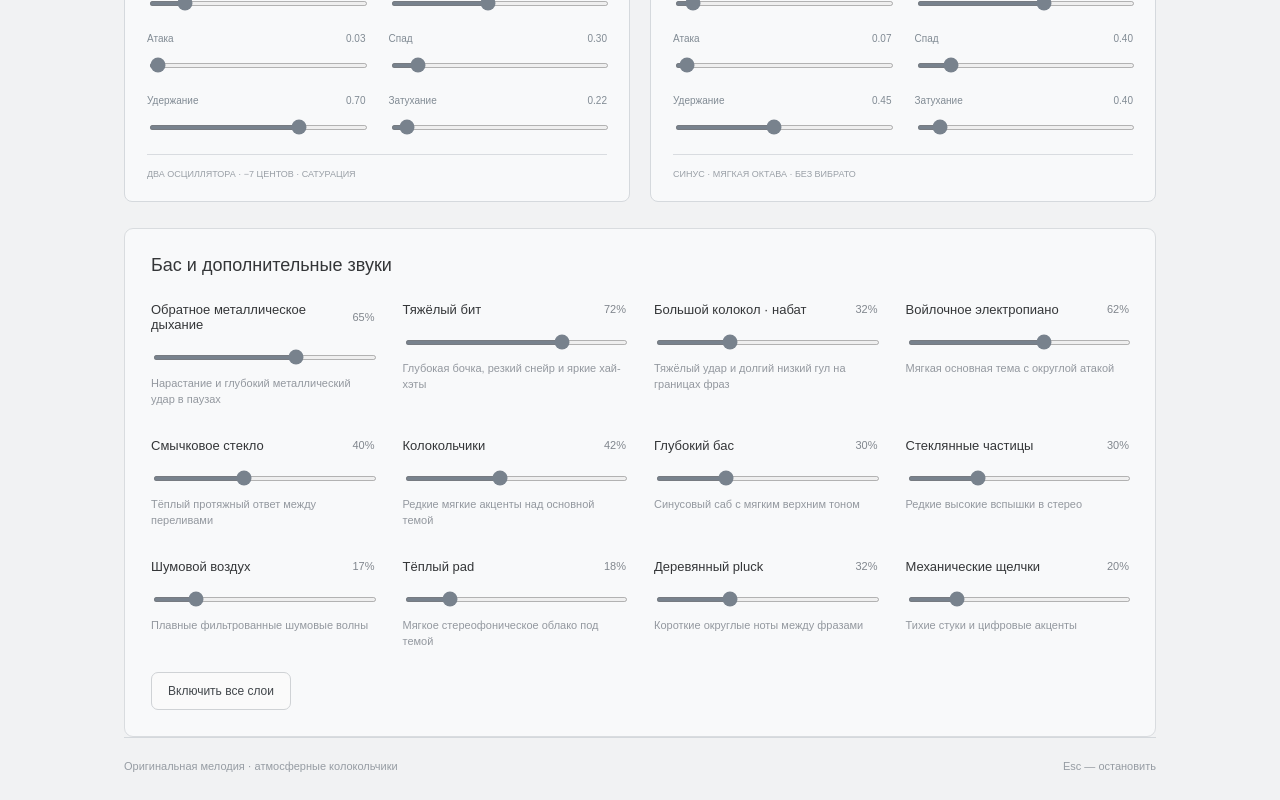
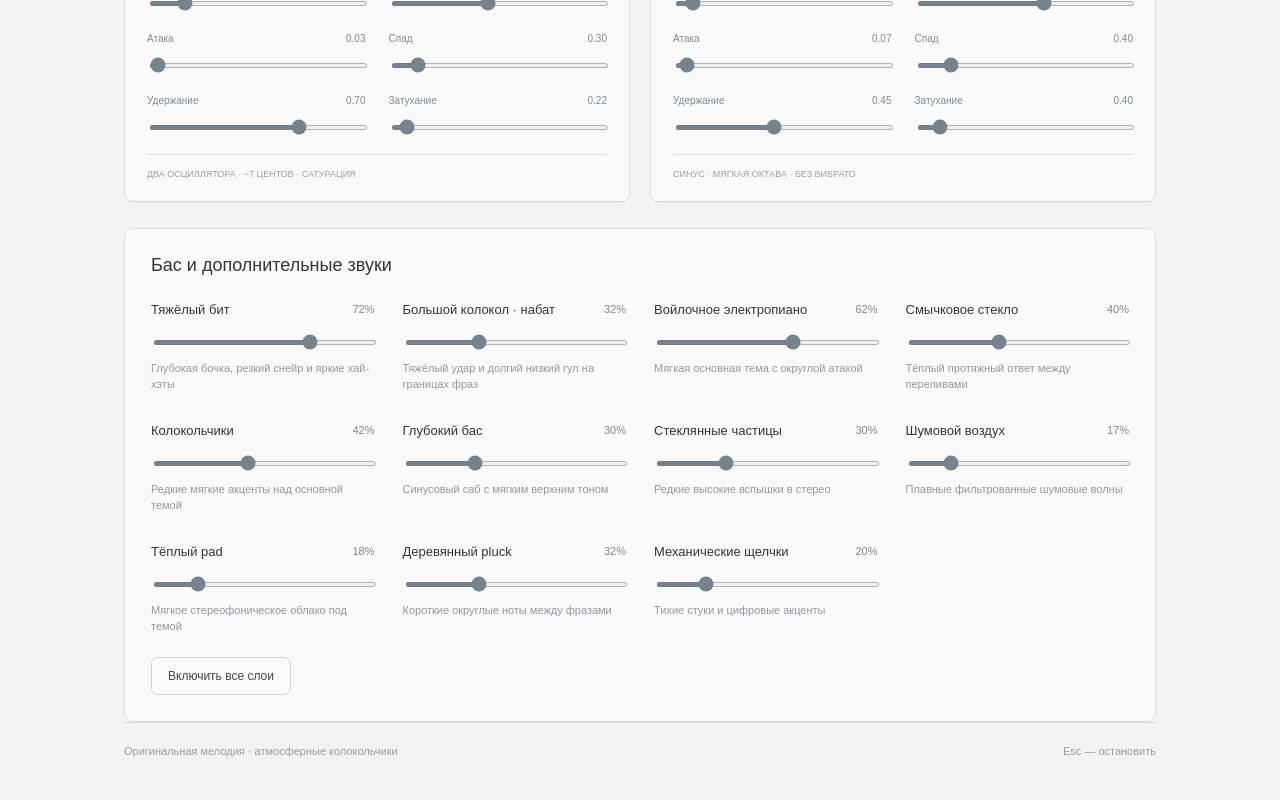
Before and after one commit to polinasergeenkova2007-crypto/origin-music-studio, a React (Vite) app: page / in a window 1280 px wide. Shown: the part 1558-2358 px from the top of the page. Built offline with nearby package versions, Linux system fonts and the light colour scheme.

Commit message:
Add src source files

```diff
--- a/src/App.tsx
+++ b/src/App.tsx
@@ -325,12 +325,6 @@ export default function App() {
           {(
             [
               {
-                key: "reverse",
-                name: "Обратное металлическое дыхание",
-                description:
-                  "Нарастание и глубокий металлический удар в паузах",
-              },
-              {
                 key: "beat",
                 name: "Тяжёлый бит",
                 description: "Глубокая бочка, резкий снейр и яркие хай-хэты",
```
